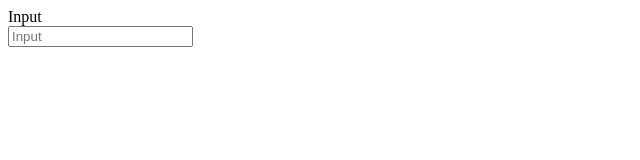
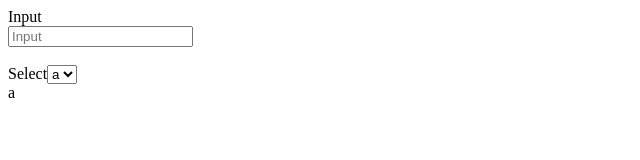
Before and after one commit to hsndmr/vue-3-forms, a Vue app: page / in a window 1280 px wide. Shown: the top 160 px of the page, without its empty margins (0-640 px from the left). Built offline with nearby package versions, Linux system fonts and the light colour scheme.

Commit message:
Add BaseSelect component

```diff
--- a/src/App.vue
+++ b/src/App.vue
@@ -2,15 +2,28 @@
 import { ref } from "vue";
 
 import BaseInput from "./components/BaseInput.vue";
+import BaseSelect from "./components/BaseSelect.vue";
 const form = ref({
   input: "",
+  select: "a",
 });
+const options = ref(["a", "b"]);
 </script>
 
 <template>
   <form>
+    <!-- Base Input -->
     <BaseInput type="text" label="Input" v-model="form.input" />
     <div>{{ form.input }}</div>
+    <br />
+    <!-- Base Select -->
+    <BaseSelect
+      label="Select"
+      v-model="form.select"
+      :options="(options as any)"
+    />
+    <div>{{ form.select }}</div>
+    <br />
   </form>
 </template>
 
--- /dev/null
+++ b/src/components/BaseSelect.vue
@@ -0,0 +1,31 @@
+<script setup lang="ts">
+defineProps<{
+  label?: string;
+  modelValue?: string;
+  options: string[];
+}>();
+</script>
+
+<template>
+  <label v-if="label">{{ label }}</label>
+  <select
+    :value="modelValue"
+    class="form-input"
+    v-bind="{
+      // @ts-ignore
+      ...$attrs,
+      onChange: ($event) => {
+        $emit('update:modelValue', ($event as any).target.value);
+      },
+    }"
+  >
+    <option
+      :key="(option as any)"
+      v-for="option in options"
+      :value="option"
+      :selected="option === modelValue"
+    >
+      {{ option }}
+    </option>
+  </select>
+</template>
```
